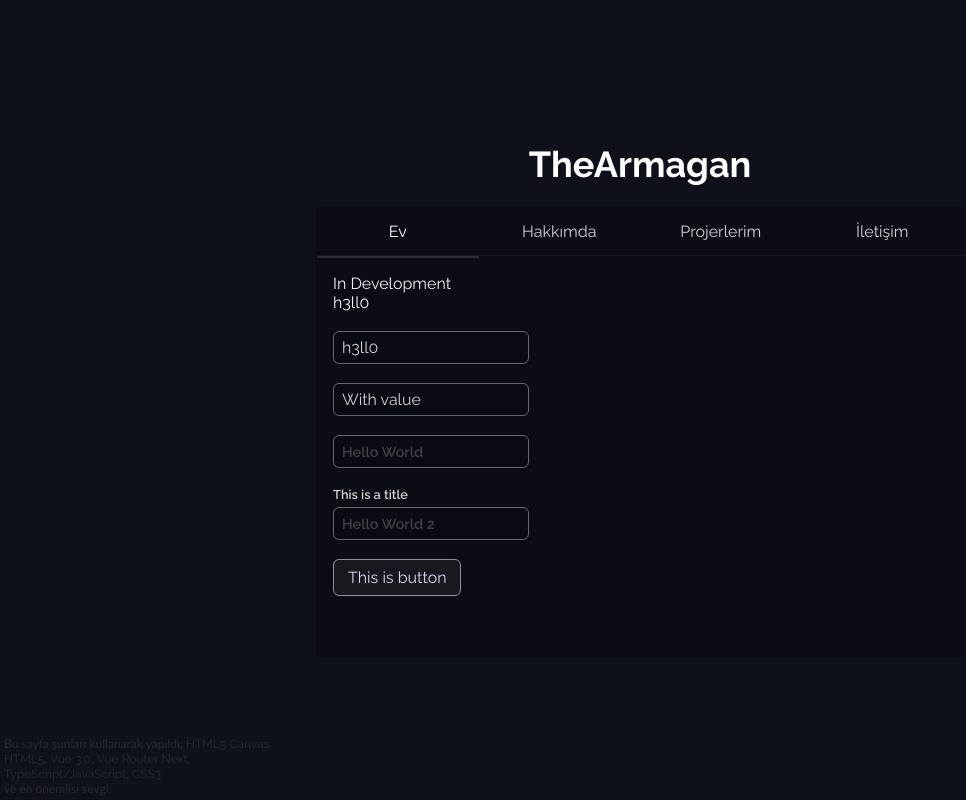
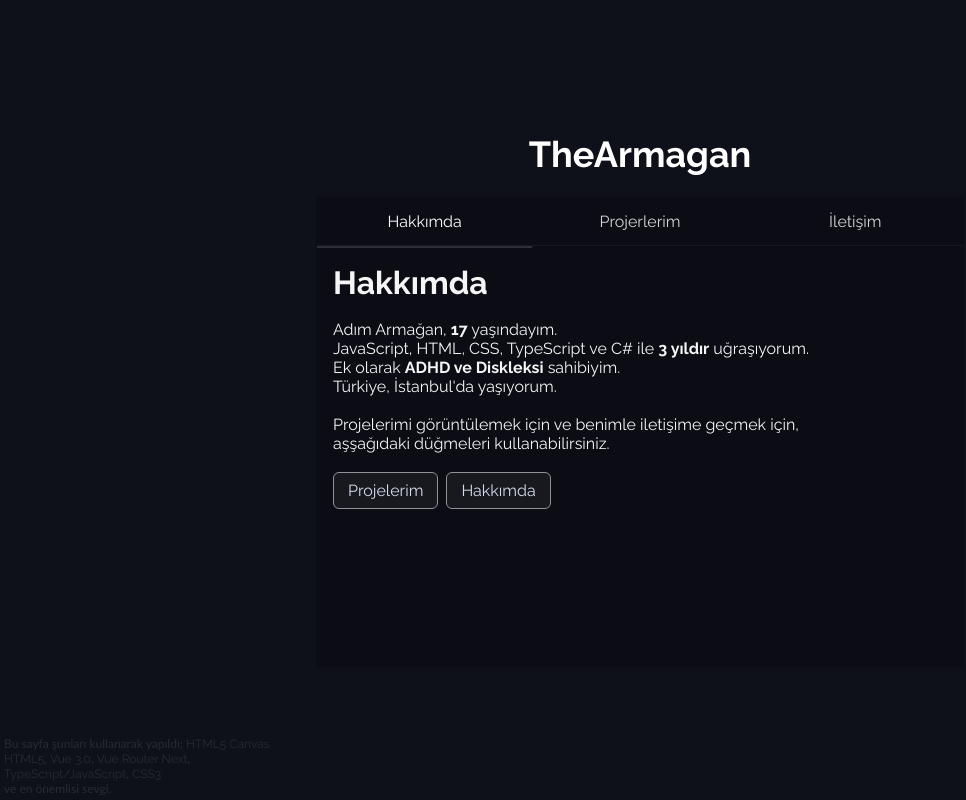
Before and after one commit to TheArmagan/mynewsite, a Vue app: page /#/ in a window 1280 px wide. Shown: the whole page, without its empty margins (0-966 px from the left). Built offline with nearby package versions, Linux system fonts and the light colour scheme.

Commit message:
nice nice

```diff
--- a/src/components/Background.vue
+++ b/src/components/Background.vue
@@ -39,7 +39,7 @@ export default defineComponent({
       drawData.forEach(i=>{
         ctx.beginPath();
         ctx.arc(i.x-(i.progress/2), i.y-(i.progress/2), i.progress, 0, 2 * Math.PI, false);
-        ctx.fillStyle = `rgba(32, 40, 54, ${1-(i.progress/50)})`;
+        ctx.fillStyle = `rgba(150, 40, 54, ${1-(i.progress/50)})`;
         ctx.fill();
         i.progress += 2;
         if (i.progress > 100) {
--- a/src/components/Button.vue
+++ b/src/components/Button.vue
@@ -41,6 +41,7 @@ export default defineComponent({
     border: 1px solid #90929b;
     border-radius: 6px;
     user-select: none;
+    cursor: pointer;
   }
 
   button:hover {
@@ -54,5 +55,4 @@ export default defineComponent({
     border: 1px solid #7e808a;
     color: rgb(238, 238, 238);
   }
-
 </style>
--- a/src/components/Navbar.vue
+++ b/src/components/Navbar.vue
@@ -2,9 +2,6 @@
   <div class="nav-component">
     <div class="buttons" @click="updateBottomBar()">
       <router-link class="button" to="/" :class="{'active': $route.path == '/'}">
-        Ev
-      </router-link>
-      <router-link class="button" to="/aboutme" :class="{'active': $route.path == '/aboutme'}">
         Hakkımda
       </router-link>
       <router-link class="button" to="/projects" :class="{'active': $route.path == '/projects'}">
--- a/src/router.ts
+++ b/src/router.ts
@@ -1,22 +1,23 @@
 import { createRouter, createWebHashHistory } from "vue-router";
-import Home from "./routes/Home.vue";
+
 import Blank from "./routes/Blank.vue";
+import Contact from "./routes/Contact.vue";
+import Projects from "./routes/Projects.vue";
+import AboutMe from "./routes/AboutMe.vue";
 
 export const router = createRouter({
   history: createWebHashHistory(),
   routes: [
     {
-      path: "/",
-      component: Home,
+      path: '/',
+      component: AboutMe,
       meta: {
-        get contentHeight() {
-          return 450;
-        }
+        contentHeight: 470
       }
     },
     {
       path: '/projects',
-      component: Blank,
+      component: Projects,
       meta: {
         get contentHeight() {
           return innerHeight - 120;
@@ -25,9 +26,9 @@ export const router = createRouter({
     },
     {
       path: '/contact',
-      component: Blank,
+      component: Contact,
       meta: {
-        contentHeight: 470
+        contentHeight: 450
       }
     },
     {
--- /dev/null
+++ b/src/routes/AboutMe.vue
@@ -0,0 +1,43 @@
+<template>
+  <div class="aboutme">
+    <h1>Hakkımda</h1>
+    <br>
+    <p>
+      Adım Armağan, <strong>17</strong> yaşındayım.<br>
+      JavaScript, HTML, CSS, TypeScript ve C# ile <strong>3 yıldır</strong> uğraşıyorum.<br>
+      Ek olarak <strong>ADHD ve Diskleksi</strong> sahibiyim.<br>
+      Türkiye, İstanbul'da yaşıyorum.
+    </p>
+    <br>
+    <p>
+      Projelerimi görüntülemek için ve benimle iletişime geçmek için,<br>
+      aşşağıdaki düğmeleri kullanabilirsiniz.
+    </p>
+    <br>
+    <span class="buttons">
+      <router-link to="/projects">
+        <Button value="Projelerim"></Button>
+      </router-link>
+      <router-link to="/aboutme">
+        <Button value="Hakkımda"></Button>
+      </router-link>
+    </span>
+  </div>
+</template>
+
+<script lang="ts">
+import { defineComponent } from 'vue';
+import Button from "@/components/Button.vue"
+
+export default defineComponent({
+  components: {
+    Button
+  }
+})
+</script>
+
+<style scoped>
+  .buttons a:not(:last-child) {
+    margin-right: 8px;
+  }
+</style>
--- /dev/null
+++ b/src/routes/Contact.vue
@@ -0,0 +1,36 @@
+<template>
+  <div class="contact">
+    <h1>İletişim</h1>
+    <br>
+    <p><strong>Discord İsmim:</strong> Armagan#4869</p>
+    <p><strong>E-Mail Adresim:</strong> kiracarmaganonal@gmail.com</p>
+    <br>
+    <p>Ek olarak güzel sohbet edebilcek bir yer bakıyorsanız. Discord sunucumada göz atabilirsiniz.</p>
+    <br>
+    <span class="buttons">
+      <a href="mailto:kiracarmaganonal@gmail.com">
+        <Button value="E-Mail"></Button>
+      </a>
+      <a href="/discord">
+        <Button value="Discord"></Button>
+      </a>
+    </span>
+  </div>
+</template>
+
+<script lang="ts">
+import { defineComponent } from 'vue';
+import Button from "@/components/Button.vue"
+
+export default defineComponent({
+  components: {
+    Button
+  }
+})
+</script>
+
+<style scoped>
+  .buttons a:not(:last-child) {
+    margin-right: 8px;
+  }
+</style>
--- a/src/routes/Home.vue
+++ /dev/null
@@ -1,34 +0,0 @@
-<template>
-  <div class="home">
-    <p>In Development</p>
-    <p>{{nice}}</p>
-    <br>
-    <TextInput v-model="nice"/>
-    <br><br>
-    <TextInput value="With value"/>
-    <br><br>
-    <TextInput placeholder="Hello World"/>
-    <br><br>
-    <TextInput placeholder="Hello World 2" title="This is a title"/>
-    <br><br>
-    <Button value="This is button"/>
-  </div>
-</template>
-
-<script lang="ts">
-import { defineComponent } from 'vue';
-import TextInput from '@/components/TextInput.vue'
-import Button from '@/components/Button.vue'
-
-export default defineComponent({
-  components: {
-    TextInput,
-    Button
-  },
-  data() {
-    return {
-      nice: "h3ll0"
-    }
-  }
-})
-</script>
--- /dev/null
+++ b/src/routes/Projects.vue
@@ -0,0 +1,12 @@
+<template>
+  <div class="projects">
+  </div>
+</template>
+
+<script lang="ts">
+import { defineComponent } from 'vue';
+
+export default defineComponent({
+
+})
+</script>
```
Also changed, not shown: src/components/ProjectCard.vue (added, +13 -0 lines).
